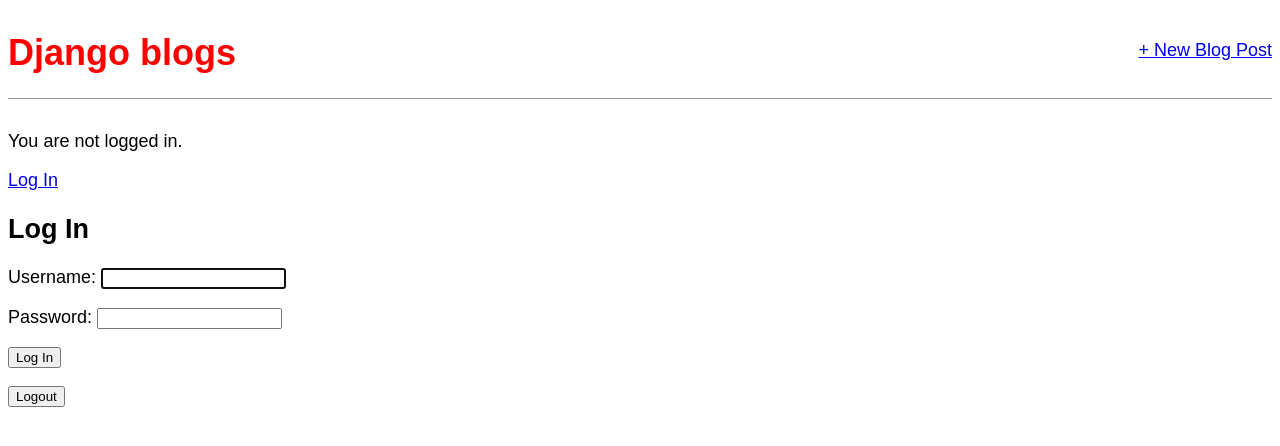
After one commit to emrul-hoque/blog_project, a Django app: page /accounts/login/ in a window 1280 px wide. The commit adds this page. Shown: the top 446 px of the page. Run offline with Django 5.2, Linux system fonts and the light colour scheme; parts of the project's set-up code (start-up, migrations or seed data) failed here and were passed over; some web fonts are replaced.

Commit message:
"update"

```diff
--- a/blog_project/blog_project/settings.py
+++ b/blog_project/blog_project/settings.py
@@ -123,3 +123,7 @@
 # https://docs.djangoproject.com/en/5.0/ref/settings/#default-auto-field
 
 DEFAULT_AUTO_FIELD = "django.db.models.BigAutoField"
+
+LOGIN_REDIRECT_URL = 'home'
+
+LOGOUT_REDIRECT_URL = 'home'
--- a/blog_project/blog_project/urls.py
+++ b/blog_project/blog_project/urls.py
@@ -16,8 +16,11 @@
 """
 from django.contrib import admin
 from django.urls import path, include
+from django.contrib.auth import views as auth_views
 
 urlpatterns = [
     path("admin/", admin.site.urls),
+    path('accounts/', include('django.contrib.auth.urls')),
     path('', include('blog.urls')),
+    path('accounts/logout/', auth_views.LogoutView.as_view(), name='logout'),
 ]
--- a/blog_project/templates/base.html
+++ b/blog_project/templates/base.html
@@ -18,6 +18,21 @@
             </div>
 
         </header>
+
+        {% if user.is_authenticated %}
+
+            <p>Hi {{ user.username }} ! </p>
+
+            <p><a href="{% url 'logout' %}">Log out</a></p>
+
+        {% else %}
+
+            <p>You are not logged in.</p>
+
+            <a href="{% url 'login' %}">Log In</a>
+
+        {% endif %}
+
             <div>
                 {% block content %}
                 {% endblock content %}
--- /dev/null
+++ b/blog_project/templates/registration/login.html
@@ -0,0 +1,19 @@
+{% extends 'base.html' %}
+
+{% block content %}
+
+<h2>Log In</h2>
+
+<form method="post">
+    {% csrf_token %}
+    {{ form.as_p }}
+
+    <button type="submit">Log In</button>
+</form>
+
+<form action="{% url 'logout' %}" method="post">
+    {% csrf_token %}
+    <button type="submit">Logout</button>
+</form>
+
+{% endblock content %}
```
